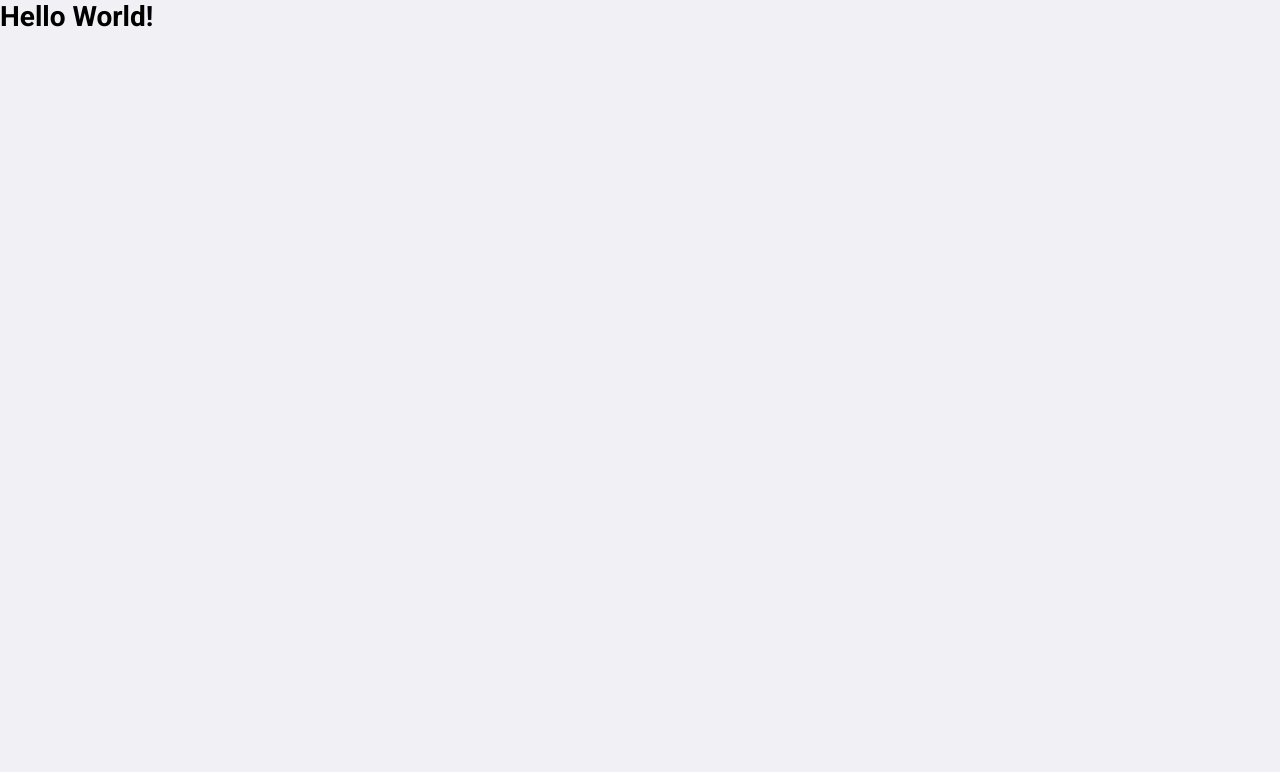
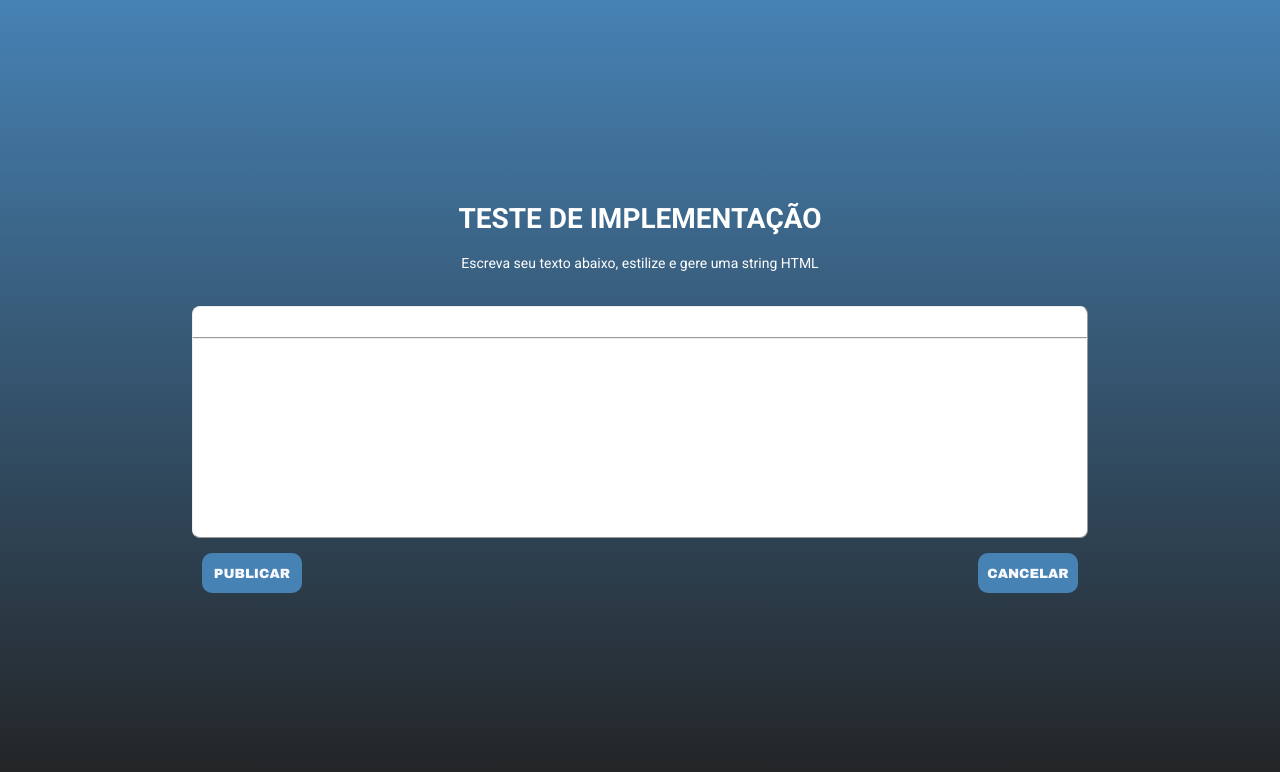
Before and after one commit to GustavoMarks/editor-html, a React (Create React App) app in the folder app/: page / in a window 1280 px wide. Shown: the top 772 px of the page. Built offline with nearby package versions, Linux system fonts and the light colour scheme.

Commit message:
estilizações

```diff
--- a/app/src/App.css
+++ b/app/src/App.css
@@ -9,6 +9,23 @@
 
 body {
   font: 400 14px Roboto, sans-serif;
-  background: #f0f0f5;
+  display: flex;
+  flex-direction: column;
+  align-items: center;
+  justify-content: center;
+  min-height: 100vh;
+  background-image: linear-gradient( #4682B4, #222222);
+  background-repeat: no-repeat;
+  background-size: cover;
   -webkit-font-smoothing: antialiased;
 }
+
+header {
+  color: #fff;
+  text-align: center;
+  padding: 20px;
+}
+
+header p {
+  margin-top: 20px
+}
--- a/app/src/App.js
+++ b/app/src/App.js
@@ -4,7 +4,14 @@ import './App.css';
 
 function App() {
   return (
-    <Editor/>
+    <div>
+      <header>
+        <h1>TESTE DE IMPLEMENTAÇÃO</h1>
+        <p> Escreva seu texto abaixo, estilize e gere uma string HTML </p>
+      </header>
+      <Editor width='70vw' />
+    </div>
+
   );
 }
 
--- /dev/null
+++ b/app/src/Editor/components/Toolbar/index.js
@@ -0,0 +1,7 @@
+import React from 'react';
+
+export default function Toolbar() {
+  return(
+    <div className="toolbar-content"/>
+  )
+}
--- a/app/src/Editor/index.js
+++ b/app/src/Editor/index.js
@@ -1,8 +1,25 @@
 import React from 'react';
+import Toolbar from './components/Toolbar';
 import './styles.css';
 
-export default function Editor() {
+export default function Editor({ width }) {
   return(
-    <h1>Hello World!</h1>
+    <div>
+      <Toolbar/>
+
+      <div
+        id="editor"
+        className="editor-paper"
+        style={ width ? { minWidth: width} : { width: 'auto' }}
+        contentEditable="true"
+        designmode="on"
+        spellCheck="true"/>
+
+      <div className="controls-content">
+        <button id="salve" className="editor-button" >PUBLICAR</button>
+        <button className="editor-button">CANCELAR</button>
+      </div>
+
+    </div>
   )
 }
--- a/app/src/Editor/styles.css
+++ b/app/src/Editor/styles.css
@@ -0,0 +1,76 @@
+/*Campo de edição do texto*/
+.editor-paper{
+  min-height: 200px;
+  margin: 0 15px 15px 15px;
+  padding: 4px;
+  border-style: outset;
+  border-width: 1px;
+  border-radius: 0 0px 8px 8px;
+  background-color: white;
+}
+
+/*Botões*/
+.editor-button{
+  height: 40px;
+  min-width: 100px;
+  max-width: 50%;
+  border: none;
+  border-radius: 10px;
+  margin: 0 10px 10px 10px;
+  background-color: #4682B4;
+  color: #F8F8FF;
+  font-family: 'Arial Black';
+  transition: all 0.3s;
+}
+
+.editor-button:hover{
+  background-color: #708090;;
+}
+
+/*Espaço que contem os botões*/
+.controls-content{
+  display: flex;
+  flex-direction: row;
+  justify-content: space-between;
+  margin: 0 15px 15px 15px;
+}
+
+.toolbar-content{
+  display: flex;
+  flex: 1;
+  flex-direction: row;
+  flex-wrap: wrap;
+  justify-content: space-between;
+  margin: 15px 15px 0px 15px;
+  padding: 15px;
+  border-style: outset;
+  border-width: 1px;
+  border-radius: 8px 8px 0 0;
+  background-color: white;
+}
+
+.toolbar-content button{
+  background-color: white;
+  border: none;
+  width: 30px;
+  height: 30px;
+  border-radius: 4px;
+  transition: all 0.3s;
+}
+
+.toolbar-content button:hover{
+  background-color: #DCDCDC;
+}
+
+.toolbar-content button svg{
+  border: none;
+  width: 15px;
+  height: 15px;
+}
+
+.toolbar-divisor{
+  display: block;
+  height: 30px;
+  width: 1px;
+  background-color: #DCDCDC;
+}
```
Also changed, not shown: 1 other file (tests, documents, lock files or other folders).
